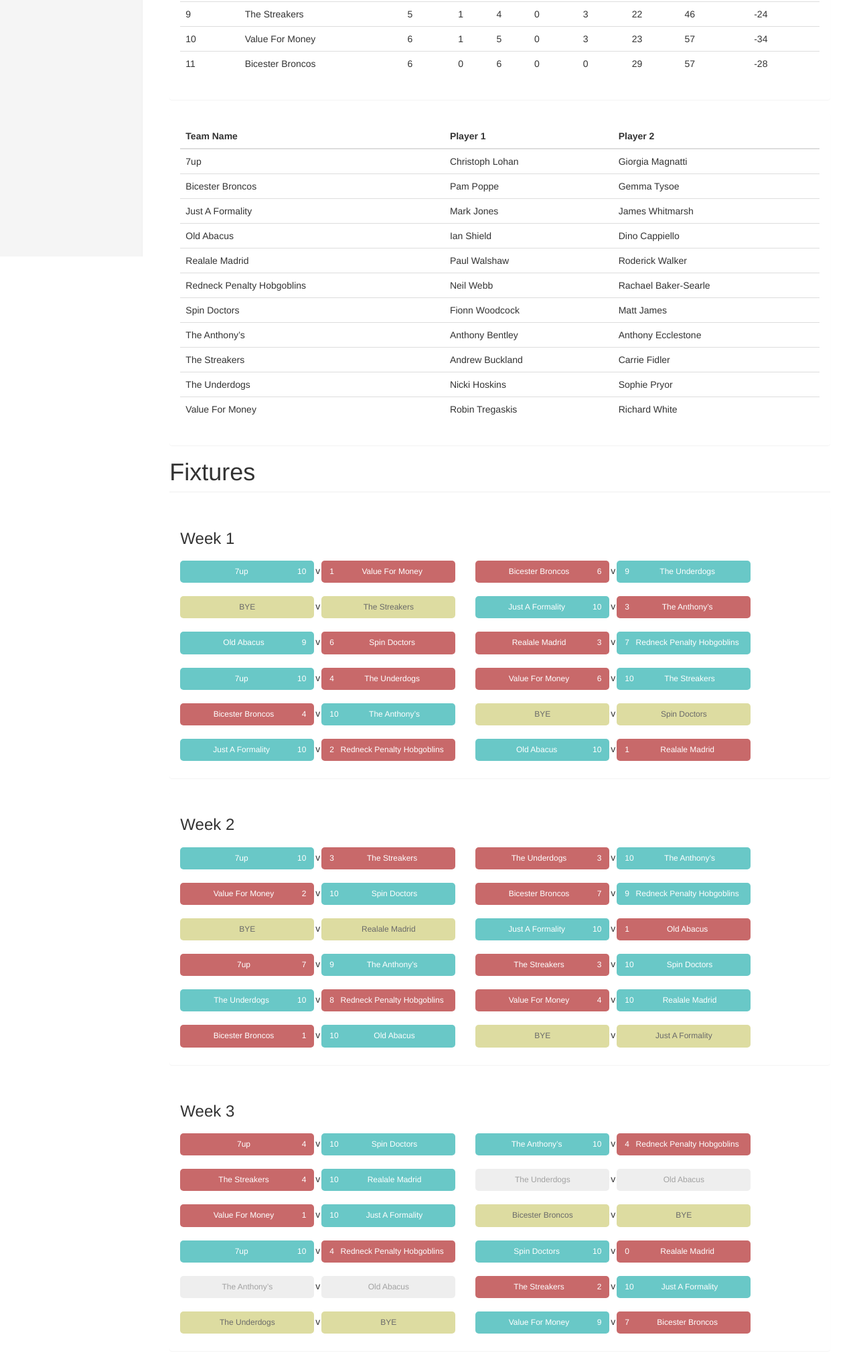
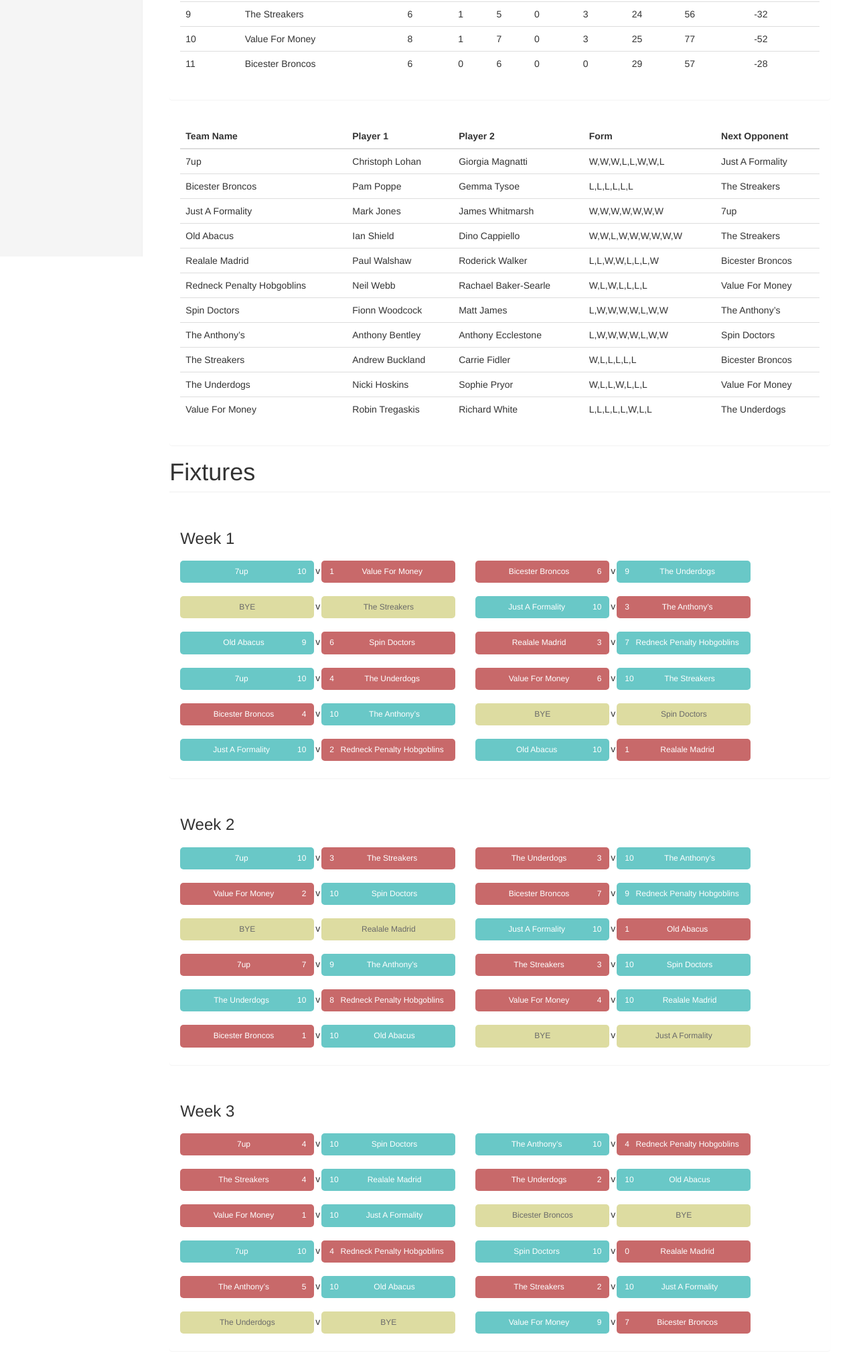
Before and after one commit to jwhitmarsh/adfl, a plain HTML site: page app/index.html in a window 1280 px wide. Shown: the part 417-2437 px from the top of the page at 67% size. Drawn offline with nearby package versions, Linux system fonts and the light colour scheme.

Commit message:
fixture updates

```diff
--- a/app/data/fixtures2.json
+++ b/app/data/fixtures2.json
@@ -285,11 +285,11 @@
             {
                 "home": {
                     "team": "The Underdogs",
-                    "score": null
+                    "score": 2
                 },
                 "away": {
                     "team": "Old Abacus",
-                    "score": null
+                    "score": 10
                 }
             },
             {
@@ -335,11 +335,11 @@
             {
                 "home": {
                     "team": "The Anthony’s",
-                    "score": null
+                    "score": 5
                 },
                 "away": {
                     "team": "Old Abacus",
-                    "score": null
+                    "score": 10
                 }
             },
             {
@@ -400,11 +400,11 @@
             {
                 "home": {
                     "team": "Spin Doctors",
-                    "score": null
+                    "score": 6
                 },
                 "away": {
                     "team": "Just A Formality",
-                    "score": null
+                    "score": 10
                 }
             },
             {
@@ -440,21 +440,21 @@
             {
                 "home": {
                     "team": "7up",
-                    "score": null
+                    "score": 5
                 },
                 "away": {
                     "team": "Old Abacus",
-                    "score": null
+                    "score": 10
                 }
             },
             {
                 "home": {
                     "team": "Realale Madrid",
-                    "score": null
+                    "score": 1
                 },
                 "away": {
                     "team": "Just A Formality",
-                    "score": null
+                    "score": 10
                 }
             },
             {
@@ -480,11 +480,11 @@
             {
                 "home": {
                     "team": "The Anthony’s",
-                    "score": null
+                    "score": 10
                 },
                 "away": {
                     "team": "Value For Money",
-                    "score": null
+                    "score": 1
                 }
             },
             {
@@ -545,21 +545,21 @@
             {
                 "home": {
                     "team": "Spin Doctors",
-                    "score": null
+                    "score": 10
                 },
                 "away": {
                     "team": "The Underdogs",
-                    "score": null
+                    "score": 1
                 }
             },
             {
                 "home": {
                     "team": "The Anthony’s",
-                    "score": null
+                    "score": 10
                 },
                 "away": {
                     "team": "The Streakers",
-                    "score": null
+                    "score": 2
                 }
             },
             {
@@ -585,21 +585,21 @@
             {
                 "home": {
                     "team": "Old Abacus",
-                    "score": null
+                    "score": 10
                 },
                 "away": {
                     "team": "Value For Money",
-                    "score": null
+                    "score": 1
                 }
             },
             {
                 "home": {
                     "team": "Realale Madrid",
-                    "score": null
+                    "score": 10
                 },
                 "away": {
                     "team": "The Underdogs",
-                    "score": null
+                    "score": 5
                 }
             },
             {
--- a/app/index.html
+++ b/app/index.html
@@ -16,7 +16,8 @@
 <nav class="navbar navbar-inverse navbar-fixed-top" role="navigation">
     <div class="container-fluid">
         <div class="navbar-header">
-            <button type="button" class="navbar-toggle collapsed" data-toggle="collapse" data-target="#navbar" aria-expanded="false"
+            <button type="button" class="navbar-toggle collapsed" data-toggle="collapse" data-target="#navbar"
+                    aria-expanded="false"
                     aria-controls="navbar">
                 <span class="sr-only">Toggle navigation</span>
                 <span class="icon-bar"></span>
@@ -81,6 +82,8 @@
                                 <th>Team Name</th>
                                 <th>Player 1</th>
                                 <th>Player 2</th>
+                                <th>Form</th>
+                                <th>Next Opponent</th>
                             </tr>
                             </thead>
                             <tbody>
@@ -88,56 +91,78 @@
                                 <td>7up</td>
                                 <td>Christoph Lohan</td>
                                 <td>Giorgia Magnatti</td>
+                                <td></td>
+                                <td></td>
                             </tr>
                             <tr>
                                 <td>Bicester Broncos</td>
                                 <td>Pam Poppe</td>
                                 <td>Gemma Tysoe</td>
+                                <td></td>
+                                <td></td>
                             </tr>
                             <tr>
                                 <td>Just A Formality</td>
                                 <td>Mark Jones</td>
                                 <td>James Whitmarsh</td>
+                                <td></td>
+                                <td></td>
                             </tr>
                             <tr>
                                 <td>Old Abacus</td>
                                 <td>Ian Shield</td>
                                 <td>Dino Cappiello</td>
+                                <td></td>
+                                <td></td>
                             </tr>
                             <tr>
                                 <td>Realale Madrid</td>
                                 <td>Paul Walshaw</td>
                                 <td>Roderick Walker</td>
+                                <td></td>
+                                <td></td>
                             </tr>
                             <tr>
                                 <td>Redneck Penalty Hobgoblins</td>
                                 <td>Neil Webb</td>
                                 <td>Rachael Baker-Searle</td>
+                                <td></td>
+                                <td></td>
                             </tr>
                             <tr>
                                 <td>Spin Doctors</td>
                                 <td>Fionn Woodcock</td>
                                 <td>Matt James</td>
+                                <td></td>
+                                <td></td>
                             </tr>
                             <tr>
                                 <td>The Anthony’s</td>
                                 <td>Anthony Bentley</td>
                                 <td>Anthony Ecclestone</td>
+                                <td></td>
+                                <td></td>
                             </tr>
                             <tr>
                                 <td>The Streakers</td>
                                 <td>Andrew Buckland</td>
                                 <td>Carrie Fidler</td>
+                                <td></td>
+                                <td></td>
                             </tr>
                             <tr>
                                 <td>The Underdogs</td>
                                 <td>Nicki Hoskins</td>
                                 <td>Sophie Pryor</td>
+                                <td></td>
+                                <td></td>
                             </tr>
                             <tr>
                                 <td>Value For Money</td>
                                 <td>Robin Tregaskis</td>
                                 <td>Richard White</td>
+                                <td></td>
+                                <td></td>
                             </tr>
                             </tbody>
                         </table>
--- a/app/js/main.js
+++ b/app/js/main.js
@@ -16,6 +16,12 @@ function buildLeagueTable(teams, fixtures) {
     var $leagueTable = $('#leagueTable'),
         $body = $leagueTable.find('tbody');
 
+    // set up team list
+    $('#TeamsContainer').find('tr').each(function () {
+        var $t = $(this);
+        $t.attr('data-team', $t.children('td:first').text());
+    });
+
     for (var i = 0; i < teams.length; i++) {
         var team = teams[i];
 
@@ -31,6 +37,8 @@ function buildLeagueTable(teams, fixtures) {
         team.totalScored = 0;
         team.totalConceeded = 0;
         team.aggregate = 0;
+        team.form = [];
+        team.nextOpponent = null;
 
         for (var j = 0; j < teamFixtures.length; j++) {
             var round = teamFixtures[j];
@@ -54,16 +62,37 @@ function buildLeagueTable(teams, fixtures) {
                     if (team.scored > team.conceeded) {
                         team.won++;
                         team.points += 3;
+                        team.form.push('W');
                     }
                     else if (team.scored === team.conceeded) {
                         team.drawn++;
                         team.points += 1;
+                        team.form.push("D");
                     }
                     else {
                         team.lost++;
+                        team.form.push("L");
+                    }
+                } else {
+                    if (team.name !== 'BYE' && !team.nextOpponent && fixture.home.team === team.name && fixture.away.team !== 'BYE') {
+                        team.nextOpponent = fixture.away.team;
+                    }
+                    if (team.name !== 'BYE' && !team.nextOpponent && fixture.away.team === team.name && fixture.home.team !== 'BYE') {
+                        team.nextOpponent = fixture.home.team;
                     }
                 }
             }
+        }
+
+        console.log('team %s | form %s | next %s ', team.name, team.form.toString(), team.nextOpponent);
+
+        if (team.name !== 'BYE') {
+            var $listTd = $('[data-team="' + team.name + '"]');
+
+            console.log($listTd);
+
+            $listTd.children()[3].innerHTML = team.form.toString();
+            $listTd.children()[4].innerHTML = team.nextOpponent;
         }
 
         team.aggregate = team.totalScored - team.totalConceeded;
```
Lines whose indentation alone changed are shown as unchanged.
